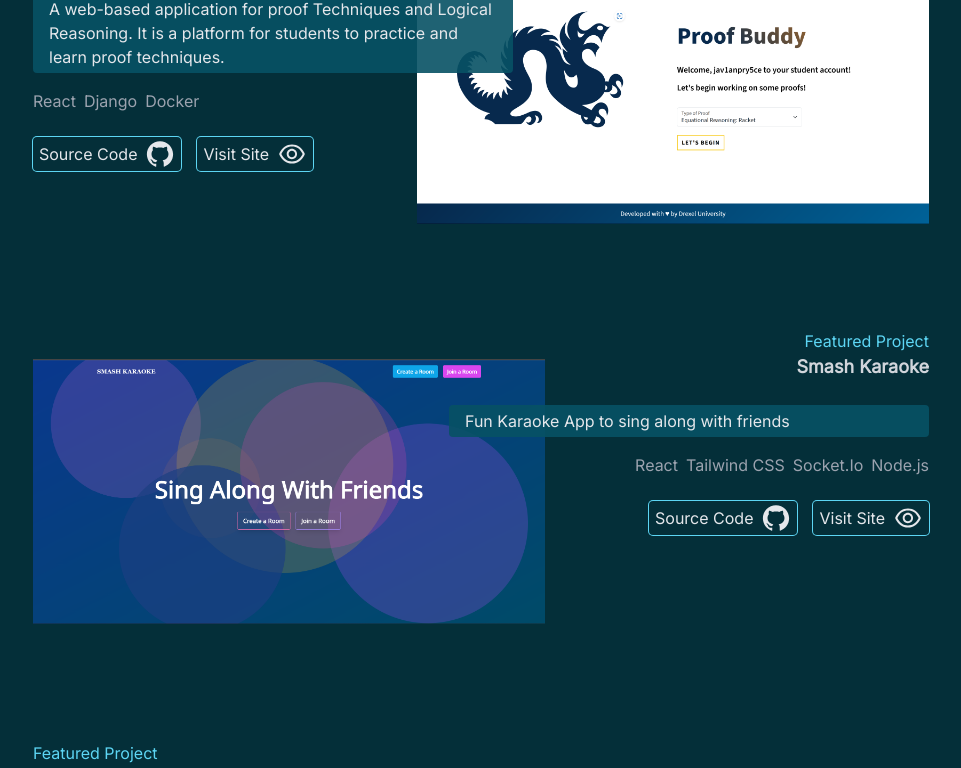
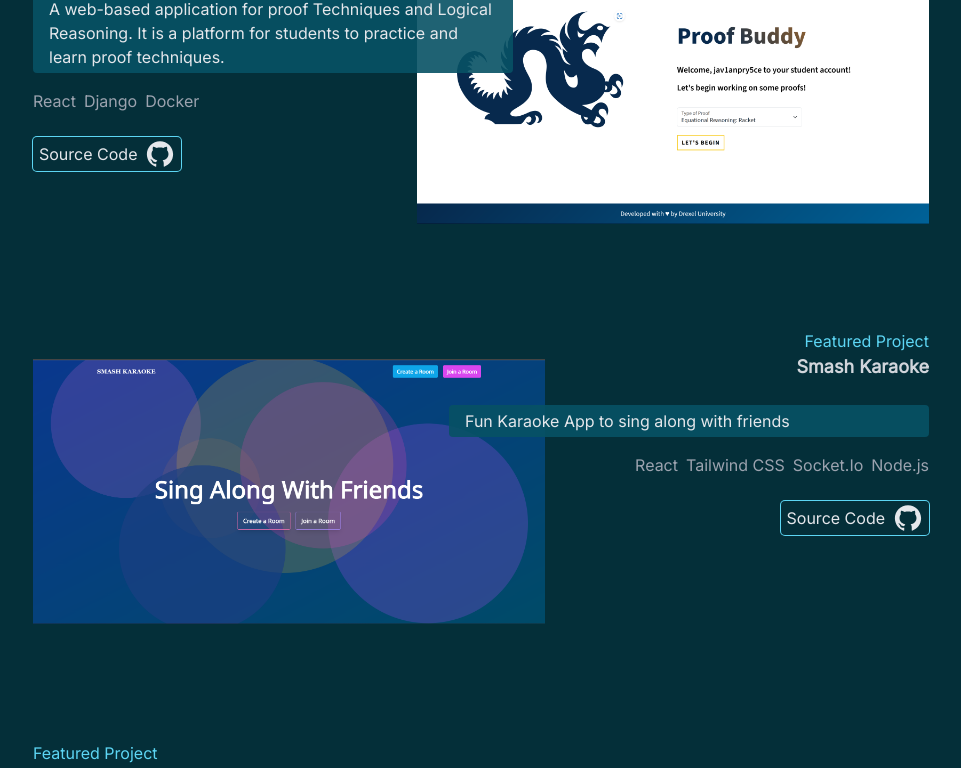
Before and after one commit to jav1anpry5ce/portfolio, a Next.js app: page / in a window 1280 px wide. Shown: the part 2209-2977 px from the top of the page, without its empty margins (159-1120 px from the left). Built offline with nearby package versions, Linux system fonts and the light colour scheme.

Commit message:
update built

```diff
--- a/components/Built.jsx
+++ b/components/Built.jsx
@@ -75,6 +75,7 @@
                 </div>
               </a>
             )}
+            {live && (
               <a href={live} target="_blank" rel="noreferrer">
                 <div className="button group">
                   <p className="font-medium text-gray-200 transition duration-300 group-hover:text-white">
@@ -86,6 +87,7 @@
                   />
                 </div>
               </a>
+            )}
           </div>
         </motion.div>
       </div>
@@ -153,6 +155,7 @@
                 </div>
               </a>
             )}
+            {live && (
               <a href={live} target="_blank" rel="noreferrer">
                 <div className="button group flex">
                   <p className="font-medium text-gray-200 transition duration-300 group-hover:text-white">
@@ -164,6 +167,7 @@
                   />
                 </div>
               </a>
+            )}
           </div>
         </motion.div>
       </div>
--- a/components/Work.jsx
+++ b/components/Work.jsx
@@ -31,8 +31,7 @@
     image: "/images/smash-karaoke.png",
     description: "Fun Karaoke App to sing along with friends",
     builtWith: ["React", "Tailwind CSS", "Socket.Io", "Node.js"],
-    github: "https://github.com/jav1anpry5ce/karaoke_app",
-    live: "https://smash-karaoke.vercel.app"
+    github: "https://github.com/jav1anpry5ce/karaoke_app"
   },
   {
     name: "Aspire CFS",
@@ -48,8 +47,7 @@
     description:
       "This application was created for the department of Information Technology at University of the Commonwealth Caribbean. The application was used to host a virtual meeting with spatial voice chat capability hosting 30+ people.",
     builtWith: ["React", "Node JS", "Three JS", "Socket.io", "Tailwindcss"],
-    github: "https://github.com/jav1anpry5ce/spatial_virtual_meetings",
-    live: "https://meetings.javaughnpryce.live"
+    github: "https://github.com/jav1anpry5ce/spatial_virtual_meetings"
   }
 ];
 
```
Lines whose indentation alone changed are shown as unchanged.
